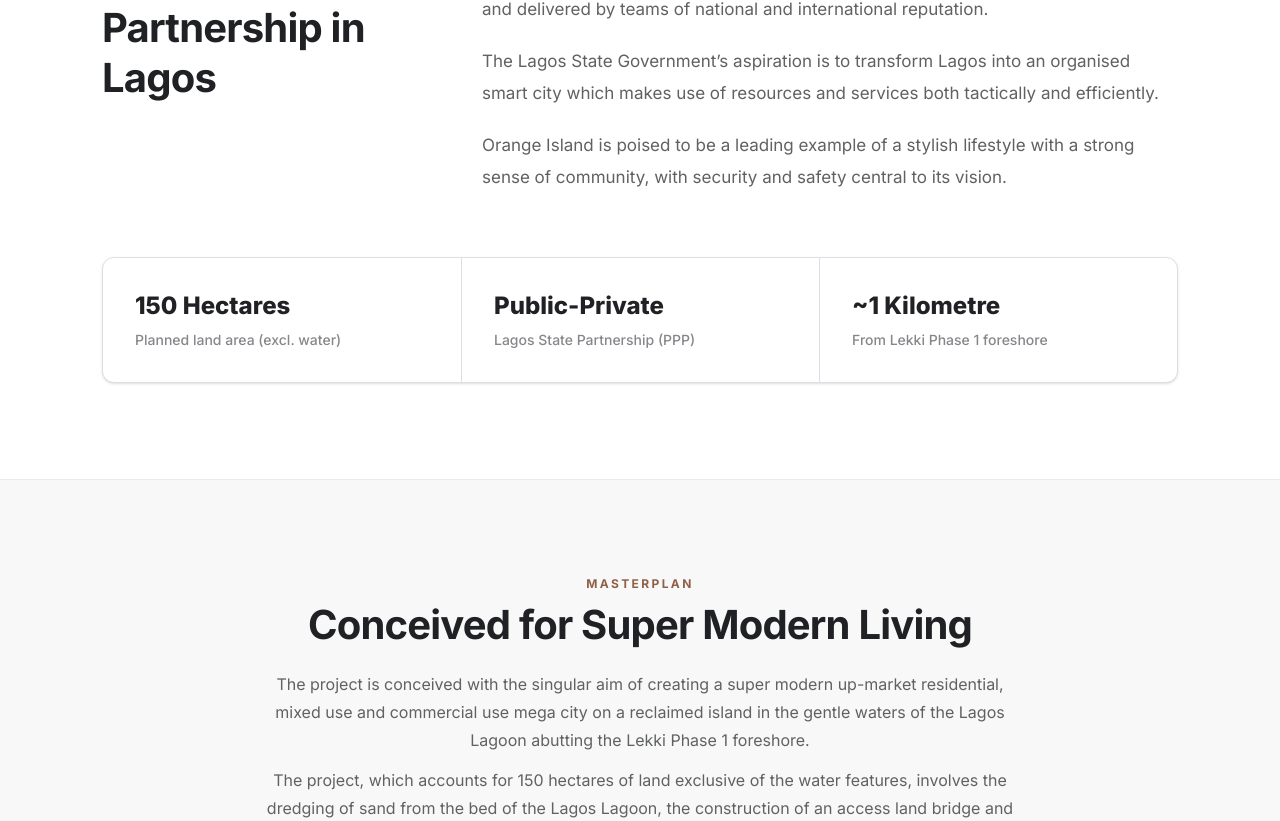
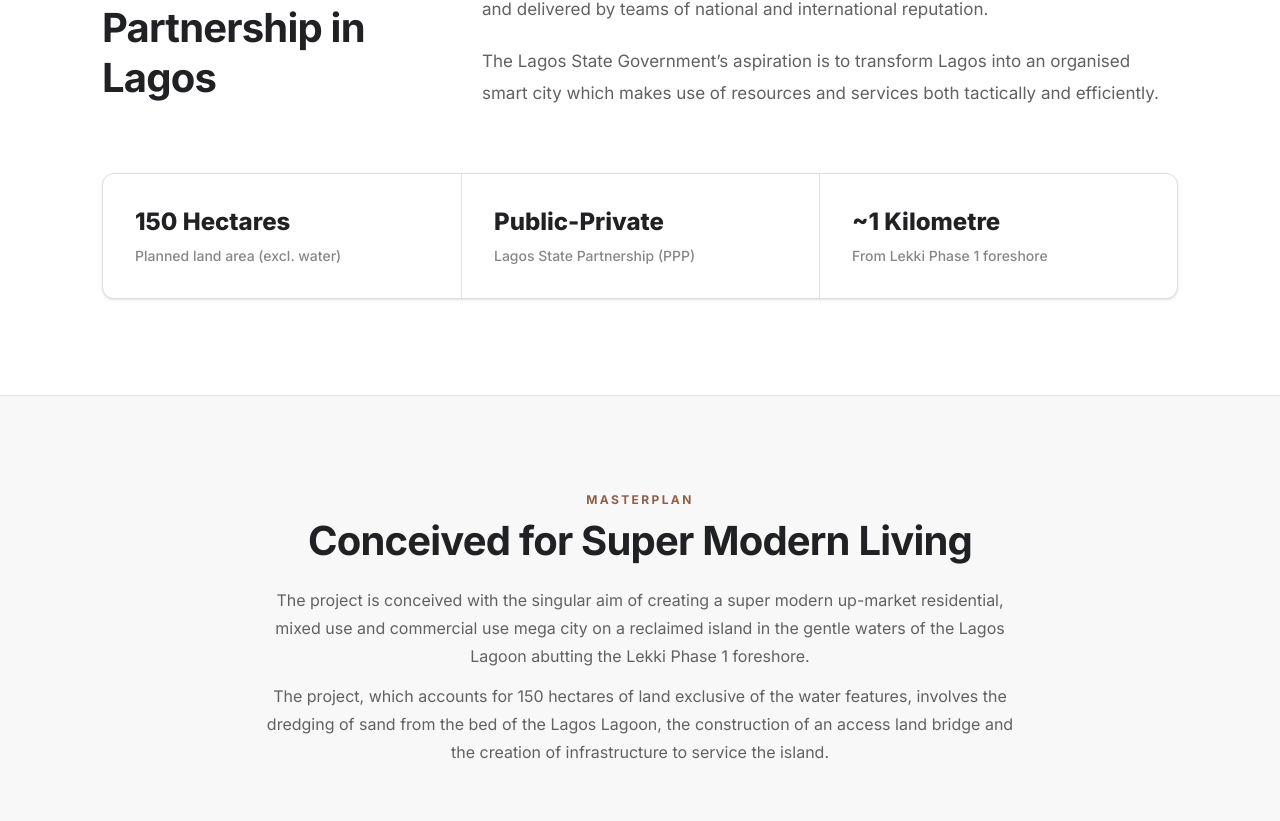
Before and after one commit to oseghale5432/oidc-website, a Next.js app: page /about in a window 1280 px wide. Shown: the part 860-1681 px from the top of the page. Built offline with nearby package versions, Linux system fonts and the light colour scheme.

Commit message:
Experience OI

```diff
--- a/app/about/page.tsx
+++ b/app/about/page.tsx
@@ -72,9 +72,7 @@ export default function About() {
               <p>
                 The Lagos State Government’s aspiration is to transform Lagos into an organised smart city which makes use of resources and services both tactically and efficiently.
               </p>
-              <p>
-                Orange Island is poised to be a leading example of a stylish lifestyle with a strong sense of community, with security and safety central to its vision.
-              </p>
+
             </div>
           </div>
 
--- a/app/page.tsx
+++ b/app/page.tsx
@@ -56,7 +56,7 @@ export default async function Home() {
                 href="/about"
                 className="inline-flex items-center justify-center rounded-md bg-white px-7 py-3.5 text-sm font-semibold text-slate-950 transition hover:bg-slate-100 shadow-sm"
               >
-                Discover Orange Island
+                Experience Orange Island
               </Link>
               <Link
                 href="/contact"
```
